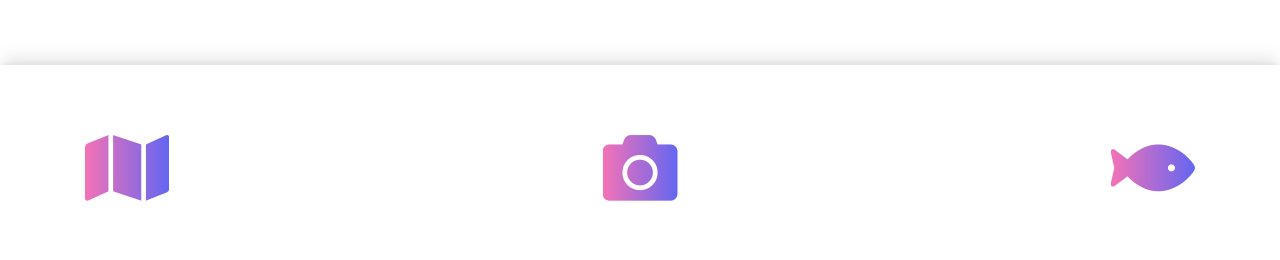
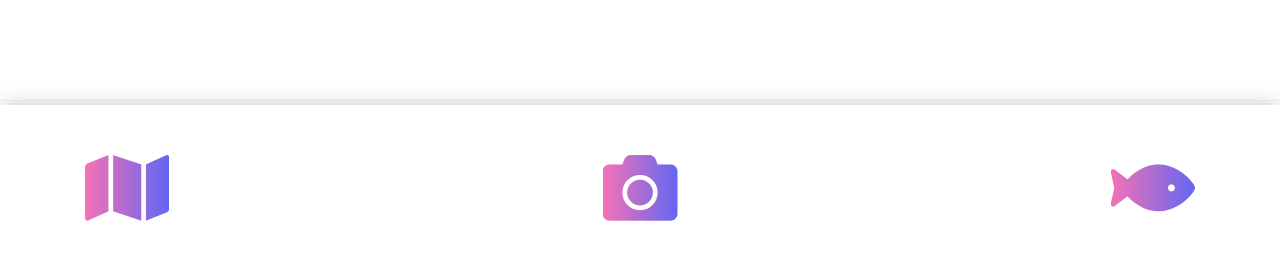
Before and after one commit to harakeke-2021/catwatch, a React (Vite) app: page /#/ in a window 1280 px wide. Shown: the part 530-790 px from the top of the page. Built offline with nearby package versions, Linux system fonts and the light colour scheme.

Commit message:
padding visual change to footer

```diff
--- a/client/features/nav/Footer.jsx
+++ b/client/features/nav/Footer.jsx
@@ -4,7 +4,7 @@ import NavButton from './NavButton'
 export default function Footer () {
   return (
     <footer className="text-6xl shadow-lg transform rotate-180">
-      <div className="flex justify-between p-8 px-12 transform rotate-180">
+      <div className="flex justify-between p-4 px-12 transform rotate-180">
         {/* map camera feed */}
         <NavButton target="/map" className="fas fa-map text-gradient bg-gradient-to-r from-pink-400 to-indigo-500" />
         <NavButton target="/camera" className="fas fa-camera text-gradient bg-gradient-to-r from-pink-400 to-indigo-500" />
```
